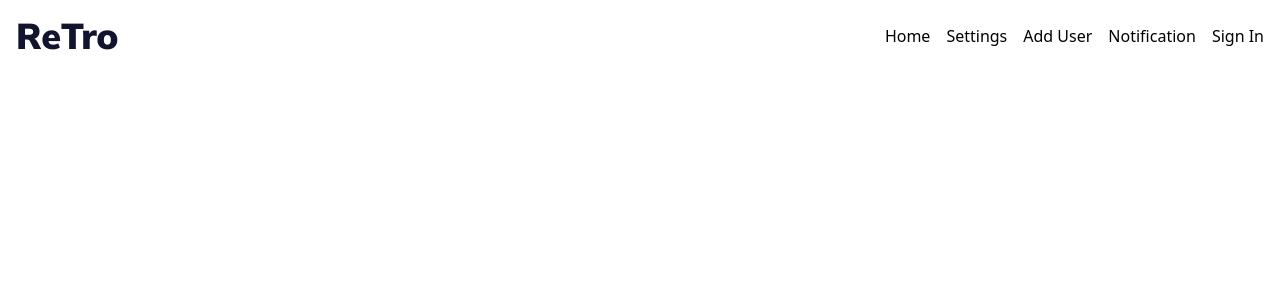
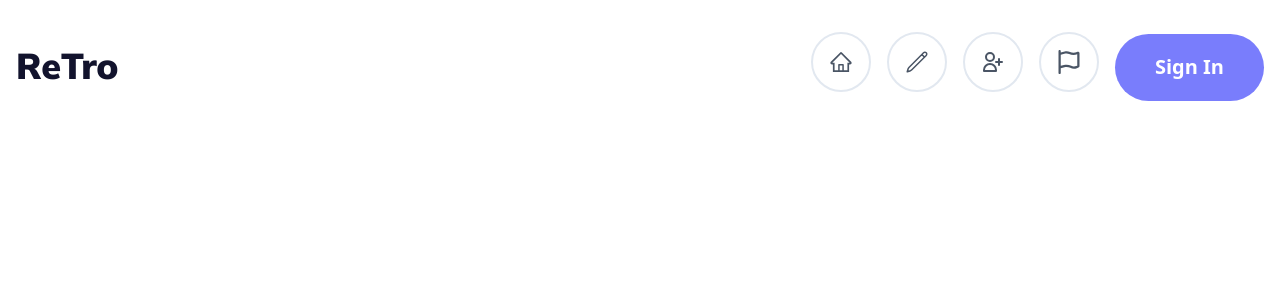
Before and after one commit to shohan89/react-retro-forum, a React (Vite) app: page / in a window 1280 px wide. Shown: the top 300 px of the page. Built offline with nearby package versions, Linux system fonts and the light colour scheme.

Commit message:
feature: add header.

```diff
--- a/package.json
+++ b/package.json
@@ -13,6 +13,7 @@
     "@tailwindcss/vite": "^4.1.11",
     "react": "^19.1.0",
     "react-dom": "^19.1.0",
+    "react-icons": "^5.5.0",
     "tailwindcss": "^4.1.11"
   },
   "devDependencies": {
--- a/src/Components/Header/Header.jsx
+++ b/src/Components/Header/Header.jsx
@@ -1,15 +1,20 @@
+import { AiOutlineHome } from "react-icons/ai";
+import { FaRegFlag } from "react-icons/fa6";
+import { HiOutlineUserAdd } from "react-icons/hi";
+import { HiOutlinePencil } from "react-icons/hi2";
+
 const Header = () => {
     return (
-        <div className="flex justify-between items-center container mx-auto p-4">
+        <div className="flex justify-between items-center container mx-auto p-4 mt-4">
             <div>
                 <h1 className="text-[#12132D] font-black text-4xl">ReTro</h1>
             </div>
-            <div className="space-x-4">
-                <button>Home</button>
-                <button>Settings</button>
-                <button>Add User</button>
-                <button>Notification</button>
-                <button>Sign In</button>
+            <div className="space-x-4 text-2xl text-gray-600">
+                <button className="border-2 p-4 rounded-full border-slate-200 hover:bg-slate-600 hover:text-white cursor-pointer transition"><AiOutlineHome /></button>
+                <button className="border-2 p-4 rounded-full border-slate-200 hover:bg-slate-600 hover:text-white cursor-pointer transition"><HiOutlinePencil /></button>
+                <button className="border-2 p-4 rounded-full border-slate-200 hover:bg-slate-600 hover:text-white cursor-pointer transition"><HiOutlineUserAdd /></button>
+                <button className="border-2 p-4 rounded-full border-slate-200 hover:bg-slate-600 hover:text-white cursor-pointer transition"><FaRegFlag /></button>
+                <button className="text-[20px] font-bold text-white bg-[#797DFC] py-5 px-10 rounded-[50px] cursor-pointer">Sign In</button>
             </div>
         </div>
     );
```
Also changed, not shown: 1 other file (tests, documents, lock files or other folders).
